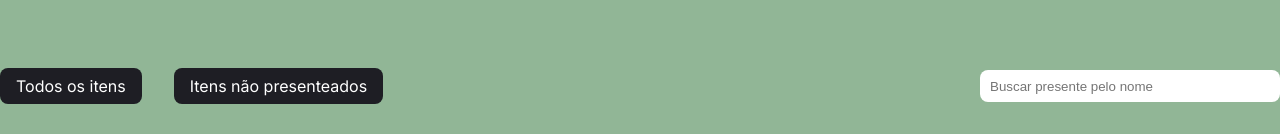
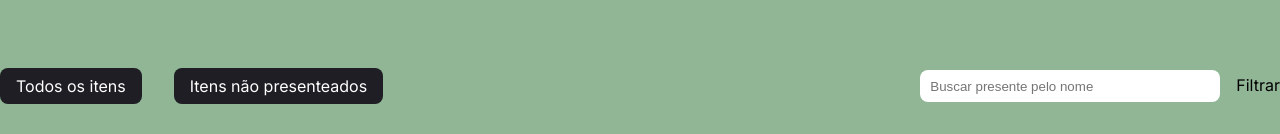
Before and after one commit to ArthurFrazao/wedding-gift-list, a React (Vite) app in the folder front/: page /category/gift-list in a window 1280 px wide. Shown: the part 195-329 px from the top of the page. Built offline with nearby package versions, Linux system fonts and the light colour scheme.

Commit message:
feature: button filter

```diff
--- a/front/src/components/FilterSearch/index.tsx
+++ b/front/src/components/FilterSearch/index.tsx
@@ -9,7 +9,10 @@ export function FilterSearch() {
         <Button>Itens não presenteados</Button>
       </div>
 
-      <input type="text" placeholder="Buscar presente pelo nome" />
+      <section className="filter">
+        <input type="text" placeholder="Buscar presente pelo nome" />
+        <span role="button">Filtrar</span>
+      </section>
     </Container>
   )
 }
--- a/front/src/components/FilterSearch/styles.ts
+++ b/front/src/components/FilterSearch/styles.ts
@@ -25,4 +25,11 @@ export const Container = styled.div`
     border: none;
     border-radius: 8px;
   }
+
+  section > span {
+    margin-left: 1rem;
+    :hover {
+      cursor: pointer;
+    }
+  }
 `
```
